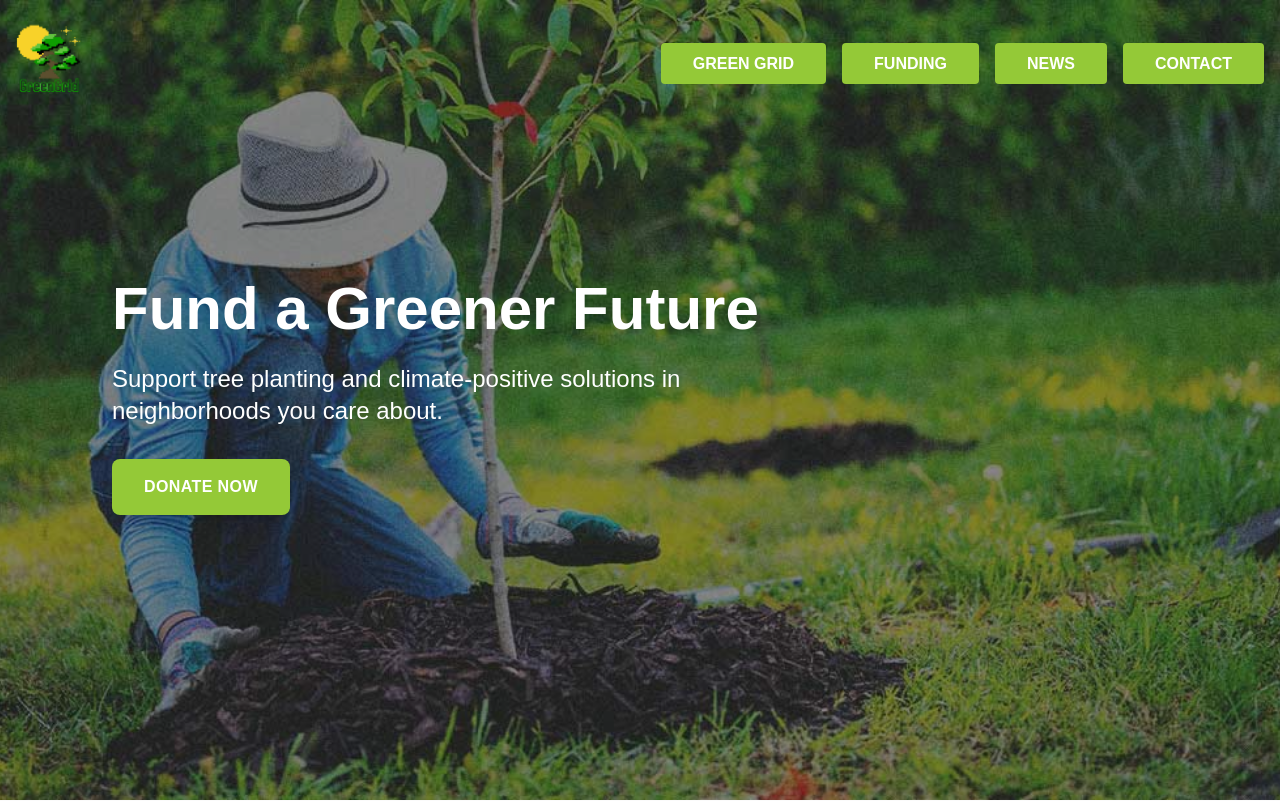
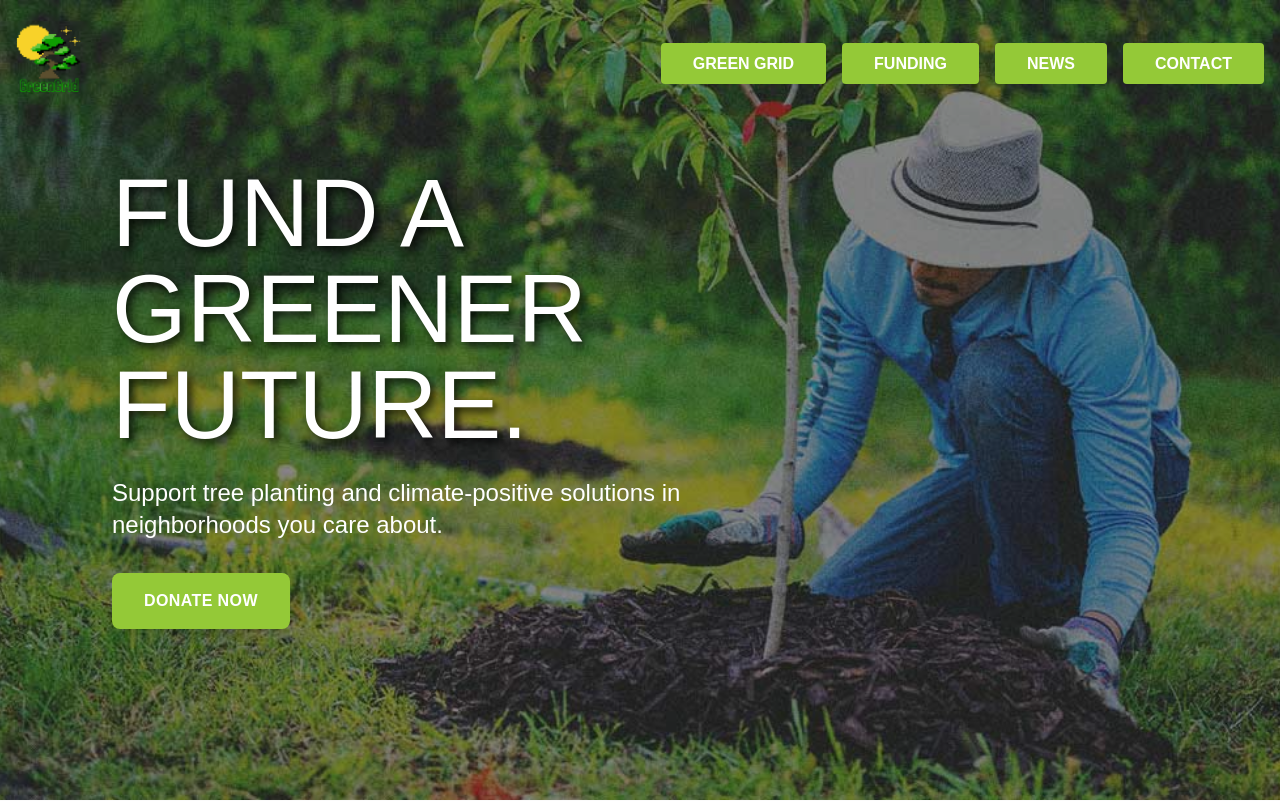
Before and after one commit to besque/colossus2.0_LGTM, a Flask app: page /funding in a window 1280 px wide. Shown: the top 801 px of the page. Run offline with Flask 3, Linux system fonts and the light colour scheme; some libraries are stand-ins or nearby versions; some web fonts are replaced.

Commit message:
Fixed Title Fonts
Fixed title fonts in Funding and maps
Flipped image in funding

```diff
--- a/templates/funding.html
+++ b/templates/funding.html
@@ -17,7 +17,7 @@
     <div class="container mx-auto px-4 ml-[10%] md:ml-24 relative z-10">
         <div class="max-w-2xl">
             <h1 class="text-4xl md:text-5xl lg:text-6xl font-bold text-white leading-tight mb-6">
-                Fund a Greener Future
+                <p class="rubik-80s-fade-regular">FUND A GREENER FUTURE.</p>
             </h1>
             <p class="text-xl md:text-2xl text-white mb-8 parkinsans-gen">
                 Support tree planting and climate-positive solutions in neighborhoods you care about.
--- a/templates/map2.html
+++ b/templates/map2.html
@@ -10,7 +10,7 @@
     <div class="container mx-auto px-4 relative z-10 ml-[10%] md:ml-24 mt-24">
         <div class="max-w-xl">
             <h1 class="text-4xl md:text-5xl lg:text-6xl font-bold text-white leading-tight mb-6">
-                Green Grid Map
+                <p class="rubik-80s-fade-regular">GREEN GRID MAP</p>
             </h1>
             <p class="text-xl text-white mb-8 parkinsans-gen">Explore urban heat islands and discover strategic greening opportunities in your city.</p>
         </div>
```
Also changed, not shown: static/img/newtree.jpg.
